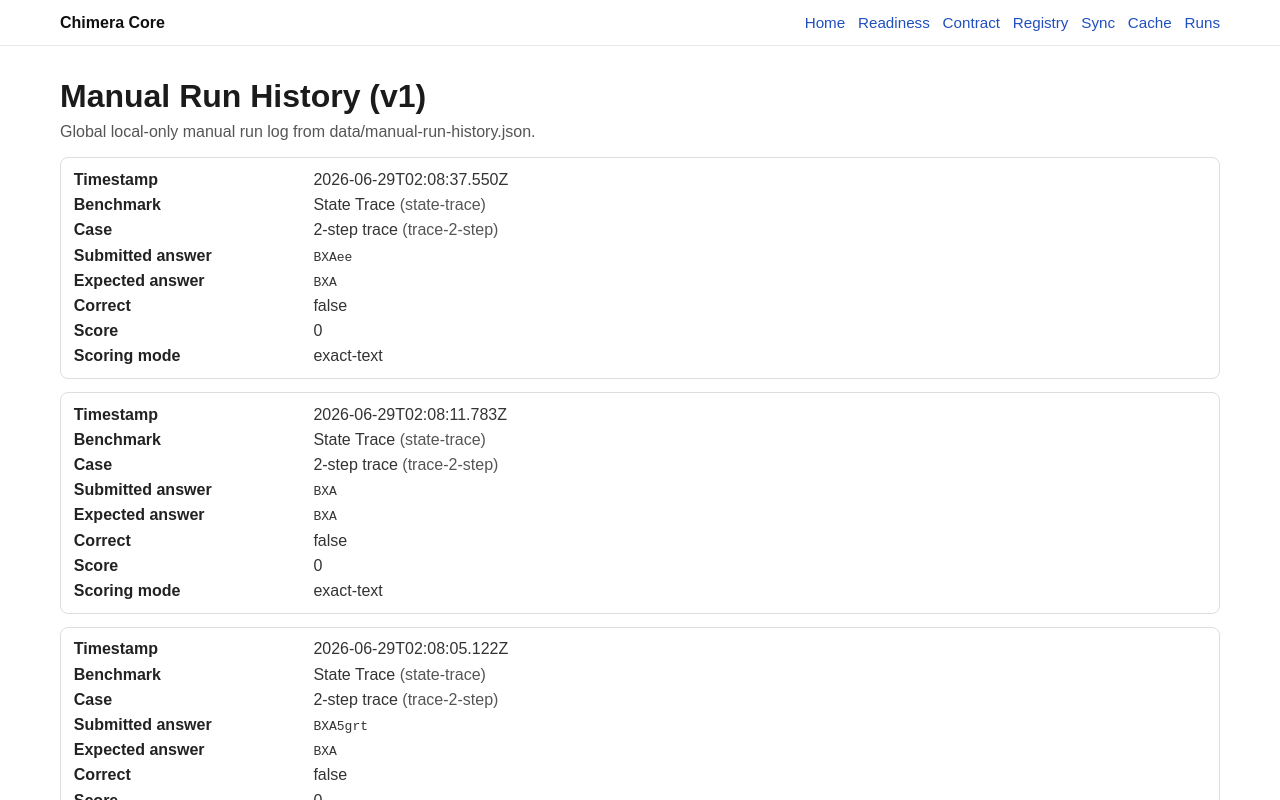
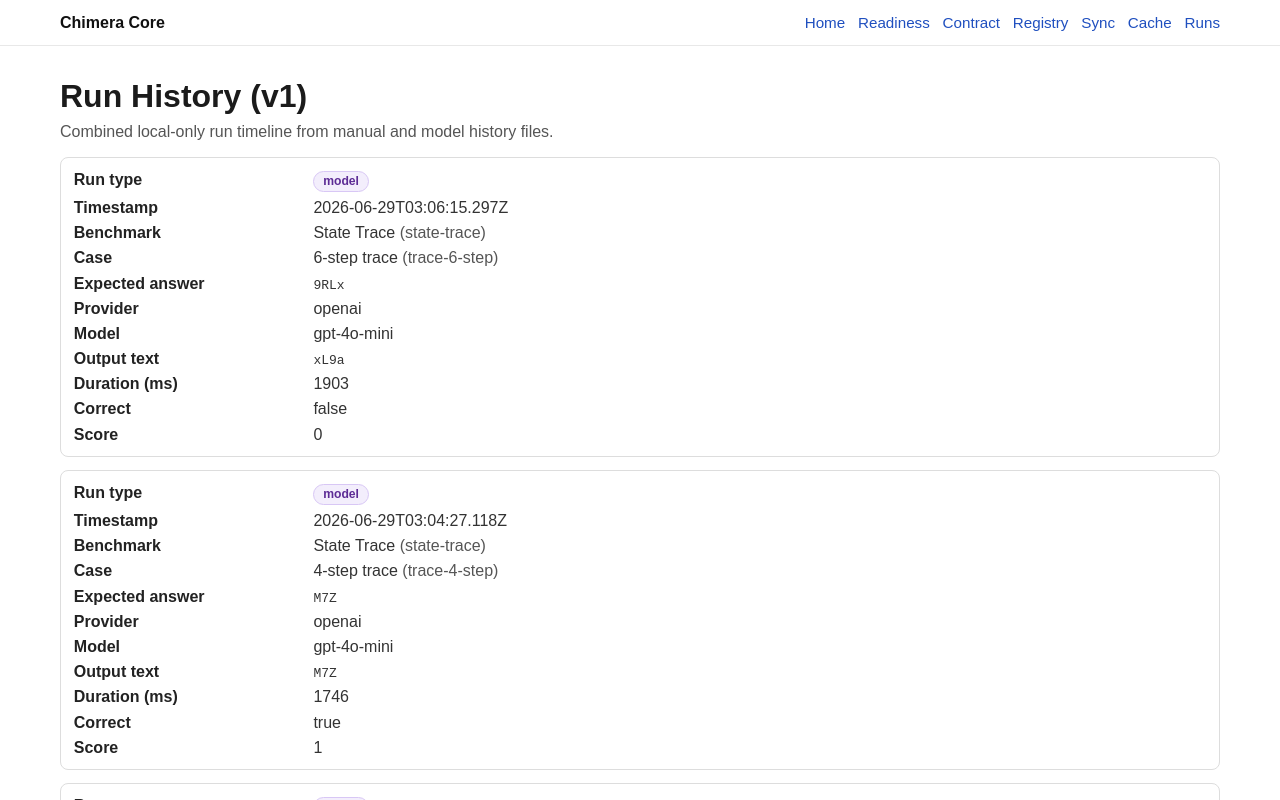
Before and after one commit to Jammabeans/Chimera, a Next.js app: page /runs in a window 1280 px wide. Shown: the top 800 px of the page. Built offline with nearby package versions, Linux system fonts and the light colour scheme.

Commit message:
feat: implement combined run timeline for manual and model runs on `/runs` page

```diff
--- a/src/app/globals.css
+++ b/src/app/globals.css
@@ -597,6 +597,34 @@ body {
   color: #333;
 }
 
+.run-history-card code {
+  white-space: pre-wrap;
+  word-break: break-word;
+}
+
+.run-type-badge {
+  display: inline-flex;
+  align-items: center;
+  border-radius: 999px;
+  padding: 0.15rem 0.55rem;
+  font-size: 0.76rem;
+  font-weight: 600;
+  white-space: nowrap;
+  border: 1px solid transparent;
+}
+
+.run-type-badge-manual {
+  background: #eff3ff;
+  color: #1a3f98;
+  border-color: #c7d4ff;
+}
+
+.run-type-badge-model {
+  background: #f3eefc;
+  color: #5d2c95;
+  border-color: #d8c7f5;
+}
+
 @media (max-width: 640px) {
   .app-shell-inner {
     align-items: flex-start;
--- a/src/app/runs/page.tsx
+++ b/src/app/runs/page.tsx
@@ -1,26 +1,43 @@
-import { readManualRunHistory } from "@/core/storage/manualRunHistory";
+import {
+  getCombinedRunTimeline,
+  type CombinedRunTimelineEntry,
+} from "@/core/storage/getCombinedRunTimeline";
+
+function renderRunTypeBadge(entry: CombinedRunTimelineEntry) {
+  return (
+    <span
+      className={entry.runType === "manual" ? "run-type-badge run-type-badge-manual" : "run-type-badge run-type-badge-model"}
+    >
+      {entry.runType}
+    </span>
+  );
+}
 
 export default function RunsPage() {
-  const historyState = readManualRunHistory();
+  const historyState = getCombinedRunTimeline();
 
   return (
     <main className="container">
-      <h1>Manual Run History (v1)</h1>
-      <p className="subtle">Global local-only manual run log from data/manual-run-history.json.</p>
+      <h1>Run History (v1)</h1>
+      <p className="subtle">Combined local-only run timeline from manual and model history files.</p>
 
-      {historyState.warning ? (
-        <p className="history-warning" role="status">
-          {historyState.warning}
+      {historyState.warnings.map((warning, index) => (
+        <p key={`${warning}-${index}`} className="history-warning" role="status">
+          {warning}
         </p>
-      ) : null}
+      ))}
 
       {historyState.entries.length === 0 ? (
-        <p className="subtle">No manual run history entries yet.</p>
+        <p className="subtle">No run history entries yet.</p>
       ) : (
         <ul className="run-history-list">
           {historyState.entries.map((entry, index) => (
             <li key={`${entry.timestamp}-${entry.benchmarkId}-${entry.caseId}-${index}`} className="run-history-card">
               <dl>
+                <div>
+                  <dt>Run type</dt>
+                  <dd>{renderRunTypeBadge(entry)}</dd>
+                </div>
                 <div>
                   <dt>Timestamp</dt>
                   <dd>{entry.timestamp}</dd>
@@ -38,17 +55,46 @@ export default function RunsPage() {
                   </dd>
                 </div>
                 <div>
-                  <dt>Submitted answer</dt>
-                  <dd>
-                    <code>{entry.submittedAnswer}</code>
-                  </dd>
-                </div>
-                <div>
                   <dt>Expected answer</dt>
                   <dd>
                     <code>{entry.expectedAnswer}</code>
                   </dd>
                 </div>
+                {entry.runType === "manual" ? (
+                  <>
+                    <div>
+                      <dt>Submitted answer</dt>
+                      <dd>
+                        <code>{entry.submittedAnswer}</code>
+                      </dd>
+                    </div>
+                    <div>
+                      <dt>Scoring mode</dt>
+                      <dd>{entry.scoringMode}</dd>
+                    </div>
+                  </>
+                ) : (
+                  <>
+                    <div>
+                      <dt>Provider</dt>
+                      <dd>{entry.providerId}</dd>
+                    </div>
+                    <div>
+                      <dt>Model</dt>
+                      <dd>{entry.modelId}</dd>
+                    </div>
+                    <div>
+                      <dt>Output text</dt>
+                      <dd>
+                        <code>{entry.outputText}</code>
+                      </dd>
+                    </div>
+                    <div>
+                      <dt>Duration (ms)</dt>
+                      <dd>{entry.durationMs}</dd>
+                    </div>
+                  </>
+                )}
                 <div>
                   <dt>Correct</dt>
                   <dd>{entry.correct ? "true" : "false"}</dd>
@@ -56,10 +102,6 @@ export default function RunsPage() {
                 <div>
                   <dt>Score</dt>
                   <dd>{entry.score}</dd>
-                </div>
-                <div>
-                  <dt>Scoring mode</dt>
-                  <dd>{entry.scoringMode}</dd>
                 </div>
               </dl>
             </li>
--- /dev/null
+++ b/src/core/storage/getCombinedRunTimeline.ts
@@ -0,0 +1,115 @@
+import {
+  type ManualRunHistoryEntry,
+  readManualRunHistory,
+} from "@/core/storage/manualRunHistory";
+import {
+  type ModelRunHistoryEntry,
+  readModelRunHistory,
+} from "@/core/storage/modelRunHistory";
+
+export type CombinedRunType = "manual" | "model";
+
+interface CombinedRunTimelineBaseEntry {
+  runType: CombinedRunType;
+  timestamp: string;
+  benchmarkId: string;
+  benchmarkName: string;
+  caseId: string;
+  caseTitle: string;
+  expectedAnswer: string;
+  correct: boolean;
+  score: number;
+}
+
+export interface CombinedManualRunTimelineEntry extends CombinedRunTimelineBaseEntry {
+  runType: "manual";
+  submittedAnswer: string;
+  scoringMode: string;
+}
+
+export interface CombinedModelRunTimelineEntry extends CombinedRunTimelineBaseEntry {
+  runType: "model";
+  providerId: string;
+  modelId: string;
+  outputText: string;
+  durationMs: number;
+}
+
+export type CombinedRunTimelineEntry = CombinedManualRunTimelineEntry | CombinedModelRunTimelineEntry;
+
+interface CombinedRunTimelineState {
+  entries: CombinedRunTimelineEntry[];
+  warnings: string[];
+}
+
+function normalizeManualEntry(entry: ManualRunHistoryEntry): CombinedManualRunTimelineEntry {
+  return {
+    runType: "manual",
+    timestamp: entry.timestamp,
+    benchmarkId: entry.benchmarkId,
+    benchmarkName: entry.benchmarkName,
+    caseId: entry.caseId,
+    caseTitle: entry.caseTitle,
+    expectedAnswer: entry.expectedAnswer,
+    correct: entry.correct,
+    score: entry.score,
+    submittedAnswer: entry.submittedAnswer,
+    scoringMode: entry.scoringMode,
+  };
+}
+
+function normalizeModelEntry(entry: ModelRunHistoryEntry): CombinedModelRunTimelineEntry {
+  return {
+    runType: "model",
+    timestamp: entry.timestamp,
+    benchmarkId: entry.benchmarkId,
+    benchmarkName: entry.benchmarkName,
+    caseId: entry.caseId,
+    caseTitle: entry.caseTitle,
+    expectedAnswer: entry.expectedAnswer,
+    correct: entry.correct,
+    score: entry.score,
+    providerId: entry.providerId,
+    modelId: entry.modelId,
+    outputText: entry.outputText,
+    durationMs: entry.durationMs,
+  };
+}
+
+function byMostRecentTimestamp(a: CombinedRunTimelineEntry, b: CombinedRunTimelineEntry): number {
+  const timestampA = Date.parse(a.timestamp);
+  const timestampB = Date.parse(b.timestamp);
+
+  if (Number.isNaN(timestampA) && Number.isNaN(timestampB)) {
+    return 0;
+  }
+
+  if (Number.isNaN(timestampA)) {
+    return 1;
+  }
+
+  if (Number.isNaN(timestampB)) {
+    return -1;
+  }
+
+  return timestampB - timestampA;
+}
+
+export function getCombinedRunTimeline(): CombinedRunTimelineState {
+  const manualHistory = readManualRunHistory();
+  const modelHistory = readModelRunHistory();
+
+  const warnings = [manualHistory.warning, modelHistory.warning].filter(
+    (item): item is string => Boolean(item),
+  );
+
+  const entries = [
+    ...manualHistory.entries.map(normalizeManualEntry),
+    ...modelHistory.entries.map(normalizeModelEntry),
+  ].sort(byMostRecentTimestamp);
+
+  return {
+    entries,
+    warnings,
+  };
+}
```
Also changed, not shown: 3 other files (tests, documents, lock files or other folders).
